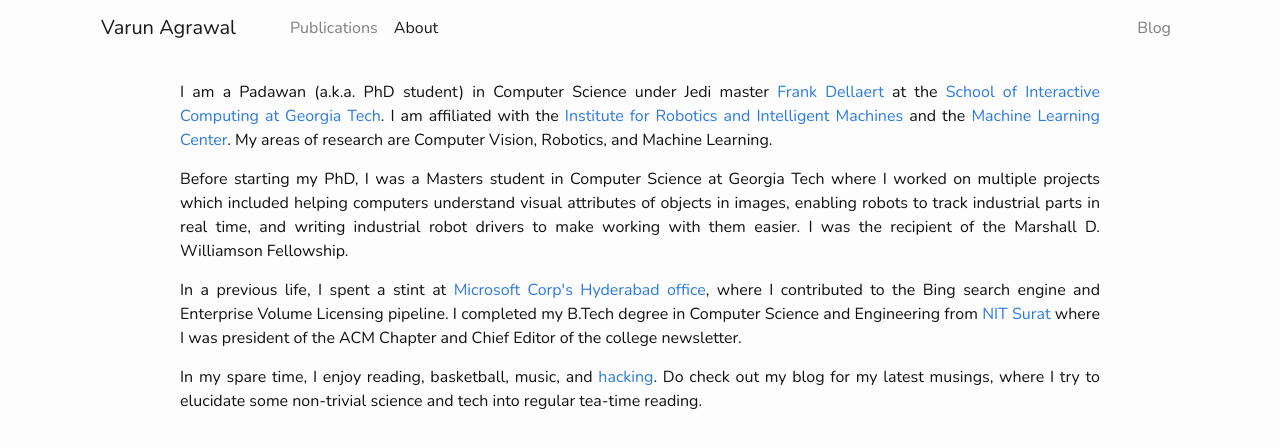
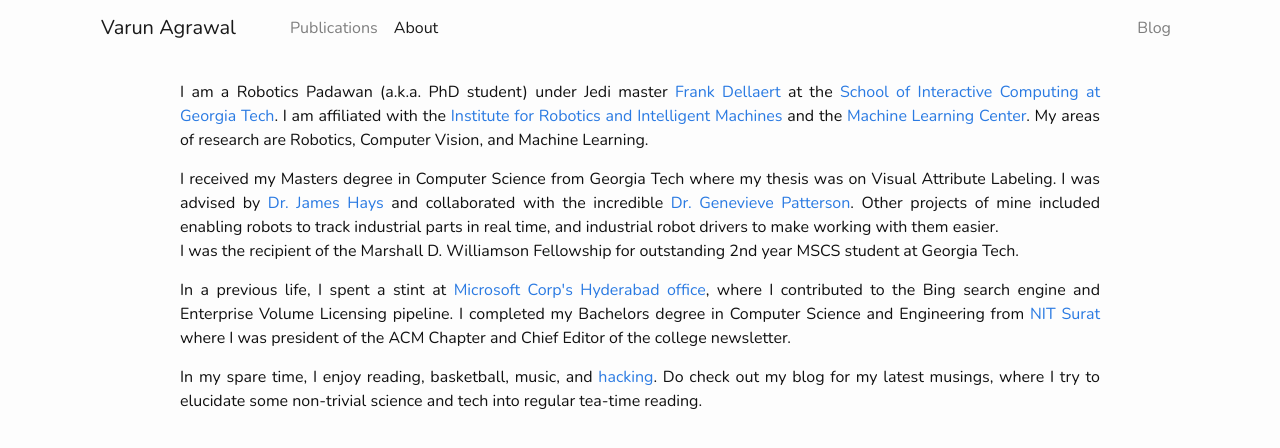
Before and after one commit to varunagrawal/varunagrawal.github.io, a Jekyll site: the page built from about.html, in a window 1280 px wide. Shown: the top 448 px of the page. Built offline with Jekyll 4.4.1, drawn with Linux system fonts in a browser that asks for light colours; nearby versions of some CDN libraries; a style sheet for code colours, icons or effects is not loaded.

Commit message:
update about

```diff
--- a/about.html
+++ b/about.html
@@ -10,16 +10,18 @@ permalink: /about/
 
         <div style="text-align:justify;">
             <p class="">
-                I am a Padawan (a.k.a. PhD student) in Computer Science under Jedi master <a href="https://dellaert.github.io/" target="_blank">Frank Dellaert</a> at the <a href="https://www.ic.gatech.edu/">School of Interactive Computing at Georgia Tech</a>. I am affiliated with the <a href="https://www.robotics.gatech.edu" target="_blank">Institute for Robotics and Intelligent Machines</a> and the <a href="https://ml.gatech.edu" target="_blank">Machine Learning Center</a>.
+                I am a Robotics Padawan (a.k.a. PhD student) under Jedi master <a href="https://dellaert.github.io/" target="_blank">Frank Dellaert</a> at the <a href="https://www.ic.gatech.edu/">School of Interactive Computing at Georgia Tech</a>. I am affiliated with the <a href="https://www.robotics.gatech.edu" target="_blank">Institute for Robotics and Intelligent Machines</a> and the <a href="https://ml.gatech.edu" target="_blank">Machine Learning Center</a>.
 
-                My areas of research are Computer Vision, Robotics, and Machine Learning.
+                My areas of research are Robotics, Computer Vision, and Machine Learning.
             </p>
 
             <p class="">
-                Before starting my PhD, I was a Masters student in Computer Science at Georgia Tech where I worked on multiple projects which included helping computers understand visual attributes of objects in images, enabling robots to track industrial parts in real time, and writing industrial robot drivers to make working with them easier. I was the recipient of the Marshall D. Williamson Fellowship.
+                I received my Masters degree in Computer Science from Georgia Tech where my thesis was on Visual Attribute Labeling. I was advised by <a href="https://faculty.cc.gatech.edu/~hays/" target="_blank">Dr. James Hays</a> and collaborated with the incredible <a href="https://genp.github.io/" target="_blank">Dr. Genevieve Patterson</a>. Other projects of mine included enabling robots to track industrial parts in real time, and industrial robot drivers to make working with them easier.
+                <br/>
+                I was the recipient of the Marshall D. Williamson Fellowship for outstanding 2nd year MSCS student at Georgia Tech.
             </p>
             <p class="">
-                In a previous life, I spent a stint at <a href="https://www.microsoft.com/en-in/about/">Microsoft Corp's Hyderabad office</a>, where I contributed to the Bing search engine and Enterprise Volume Licensing pipeline. I completed my B.Tech degree in Computer Science and Engineering from <a href="http://svnit.ac.in">NIT Surat</a> where I was president of the ACM Chapter and Chief Editor of the college newsletter.
+                In a previous life, I spent a stint at <a href="https://www.microsoft.com/en-in/about/">Microsoft Corp's Hyderabad office</a>, where I contributed to the Bing search engine and Enterprise Volume Licensing pipeline. I completed my Bachelors degree in Computer Science and Engineering from <a href="http://svnit.ac.in">NIT Surat</a> where I was president of the ACM Chapter and Chief Editor of the college newsletter.
             </p>
 
             <p class="">
```
